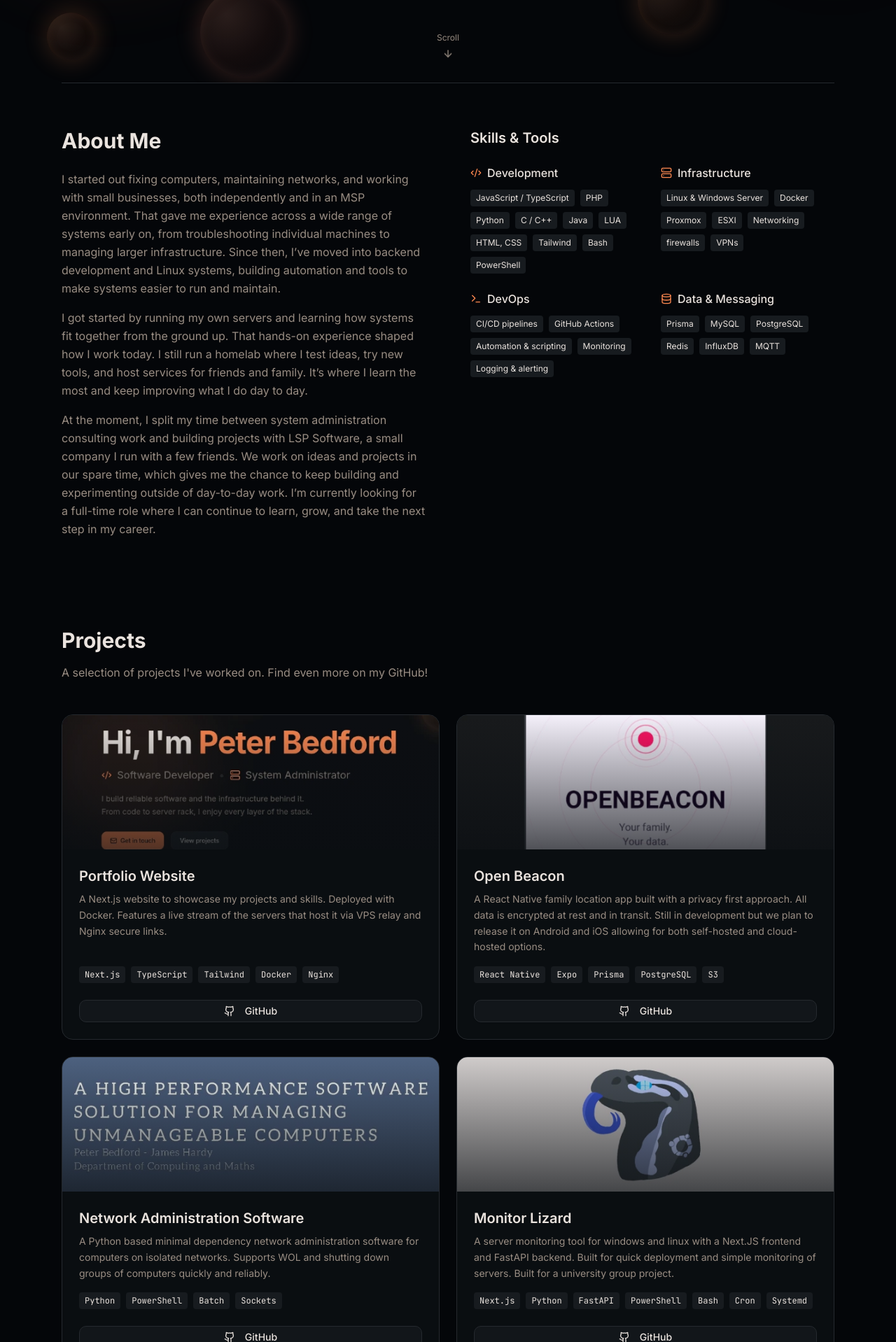
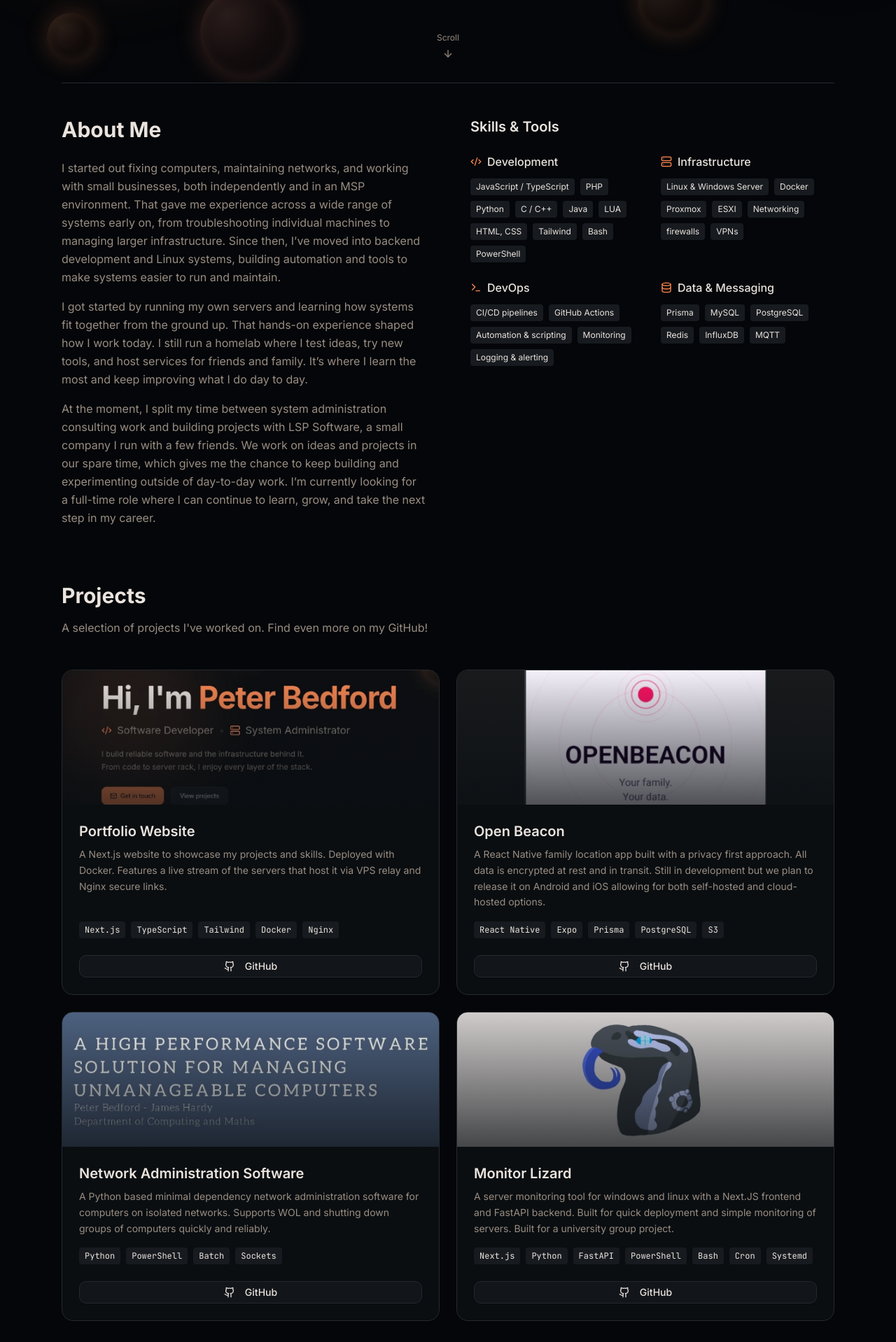
Before and after one commit to pottsb/PortfolioWebsite, a Next.js app in the folder home-server/portfolio-www/: page / in a window 1280 px wide. Shown: the part 682-2600 px from the top of the page at 70% size. Built offline with nearby package versions, Linux system fonts and the light colour scheme; no server answers.

Commit message:
Clean up padding and align fragments

```diff
--- a/home-server/portfolio-www/app/globals.css
+++ b/home-server/portfolio-www/app/globals.css
@@ -85,6 +85,8 @@
 /* Smooth theme transition; clip horizontal overflow from glows, shadows, and transforms. */
 html {
   overflow-x: clip;
+  /* Match main pt-20: anchor scroll (#about, etc.) stops below the fixed header */
+  scroll-padding-top: 3rem;
   transition:
     background-color 0.3s ease,
     color 0.3s ease;
--- a/home-server/portfolio-www/components/about.tsx
+++ b/home-server/portfolio-www/components/about.tsx
@@ -50,7 +50,7 @@
 
 export function About() {
   return (
-    <section id="about" className="border-t border-border pt-24 pb-8 md:py-16">
+    <section id="about" className="border-t border-border pt-24 pb-8 md:pt-12">
       <div className="grid lg:grid-cols-2 gap-12 lg:gap-16">
         {/* Bio */}
         <div>
--- a/home-server/portfolio-www/components/homelab.tsx
+++ b/home-server/portfolio-www/components/homelab.tsx
@@ -54,7 +54,7 @@
 
 export function Homelab() {
   return (
-    <section id="homelab" className="pt-8 pb-24 md:py-24">
+    <section id="homelab" className="pt-8 pb-24 md:pt-12">
       <div className="mb-12">
         <h2 className="text-3xl font-bold text-foreground mb-4">The Homelab</h2>
         <p className="text-muted-foreground max-w-2xl leading-relaxed">
--- a/home-server/portfolio-www/components/projects.tsx
+++ b/home-server/portfolio-www/components/projects.tsx
@@ -46,7 +46,7 @@
 
 export function Projects() {
   return (
-    <section id="projects" className="pt-8 pb-12 md:py-16">
+    <section id="projects" className="pt-8 pb-12 md:pt-12">
       <div className="mb-12">
         <h2 className="text-3xl font-bold text-foreground mb-4">Projects</h2>
         <p className="text-muted-foreground max-w-2xl">
```
